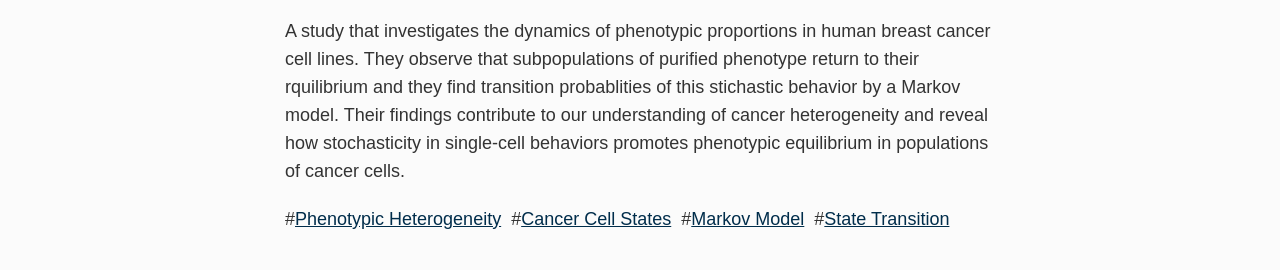
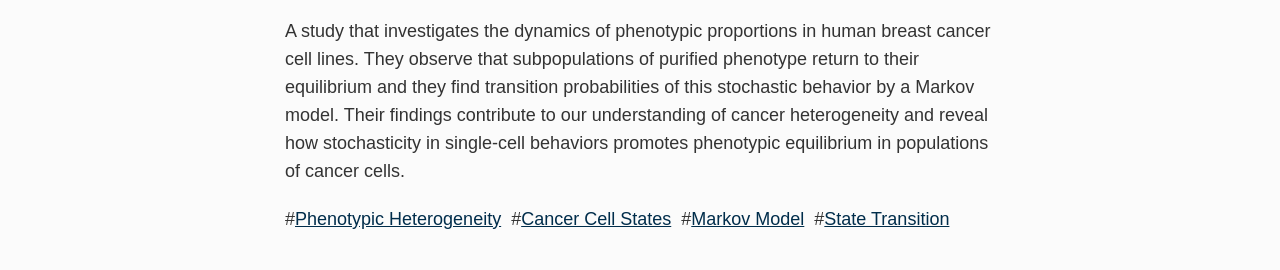
Before and after one commit to meyer-lab/asmlab.org, a Jekyll site: the page built from _posts/lit/2020-10-15-StochasticStateTransit-PhenotypicHeterogeneity.md, in a window 1280 px wide. Shown: the part 247-517 px from the top of the page. Built offline with Jekyll 4.4.1, drawn with Linux system fonts in a browser that asks for light colours; some web fonts are replaced.

Commit message:
Update 2020-10-15-StochasticStateTransit-PhenotypicHeterogeneity.md

```diff
--- a/_posts/lit/2020-10-15-StochasticStateTransit-PhenotypicHeterogeneity.md
+++ b/_posts/lit/2020-10-15-StochasticStateTransit-PhenotypicHeterogeneity.md
@@ -10,4 +10,4 @@ tags:
 - Markov Model
 - State Transition
 ---
-A study that investigates the dynamics of phenotypic proportions in human breast cancer cell lines. They observe that subpopulations of purified phenotype return to their rquilibrium and they find transition probablities of this stichastic behavior by a Markov model. Their findings contribute to our understanding of cancer heterogeneity and reveal how stochasticity in single-cell behaviors promotes phenotypic equilibrium in populations of cancer cells.
+A study that investigates the dynamics of phenotypic proportions in human breast cancer cell lines. They observe that subpopulations of purified phenotype return to their equilibrium and they find transition probabilities of this stochastic behavior by a Markov model. Their findings contribute to our understanding of cancer heterogeneity and reveal how stochasticity in single-cell behaviors promotes phenotypic equilibrium in populations of cancer cells.
```
